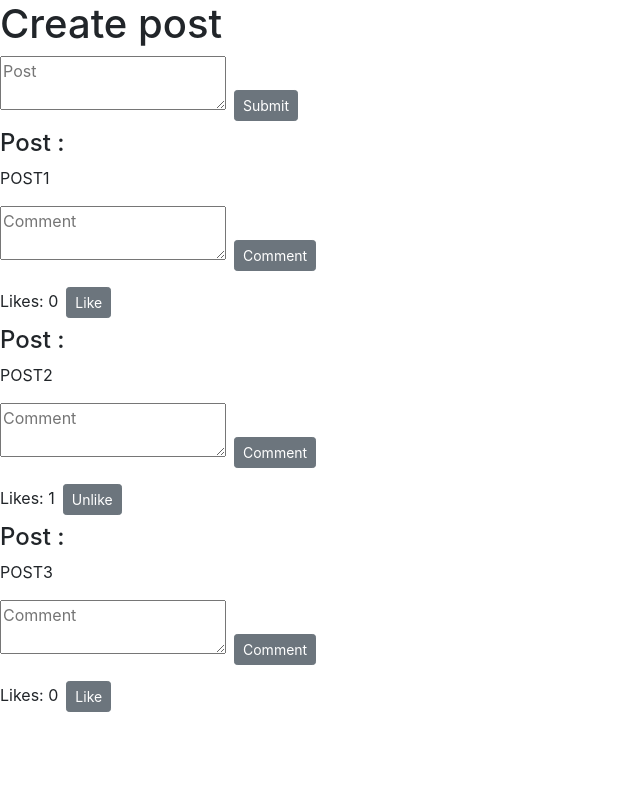
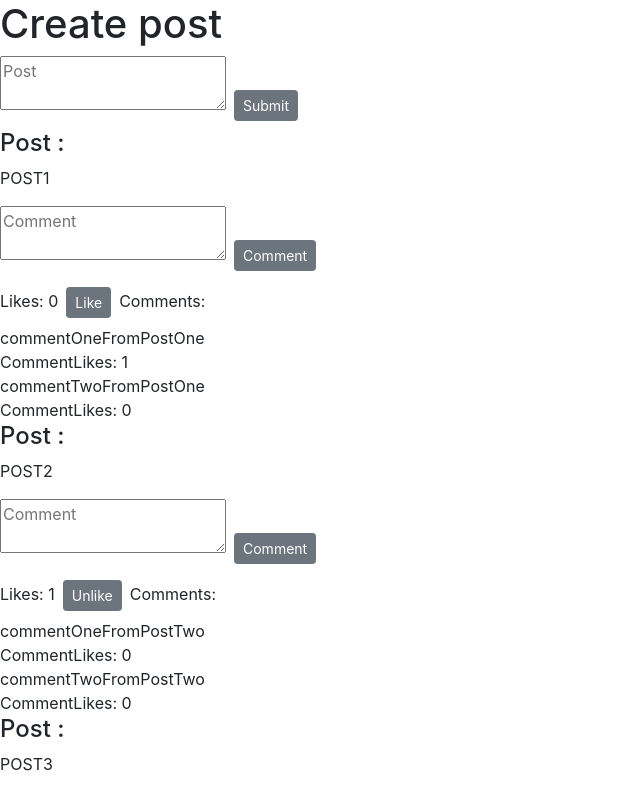
Before and after one commit to cindyliang01/eventful, a React (Create React App) app: page / in a window 1280 px wide. Shown: the top 790 px of the page, without its empty margins (0-640 px from the left). Built offline with nearby package versions, Linux system fonts and the light colour scheme.

Commit message:
Created new component to display all comments in a post

```diff
--- /dev/null
+++ b/src/components/eachComment.jsx
@@ -0,0 +1,19 @@
+import React, { Component } from "react";
+
+class EachComment extends Component {
+  render() {
+    const { comments } = this.props.onePost;
+    return (
+      <div>
+        {comments.map((eachComment) => (
+          <React.Fragment>
+            <div>{eachComment.text}</div>
+            <div>CommentLikes: {eachComment.commentLikes}</div>
+          </React.Fragment>
+        ))}
+      </div>
+    );
+  }
+}
+
+export default EachComment;
--- a/src/components/post.jsx
+++ b/src/components/post.jsx
@@ -1,5 +1,6 @@
 import React, { Component } from "react";
 import CommentForm from "./commentForm";
+import EachComment from "./eachComment";
 
 class Post extends Component {
   render() {
@@ -18,6 +19,11 @@ class Post extends Component {
         >
           {this.likeUnlike()}
         </button>
+
+        <span>
+          Comments:{" "}
+          {<EachComment onePost={onePost} likeUnlike={this.likeUnlike} />}
+        </span>
       </div>
     );
   }
```
